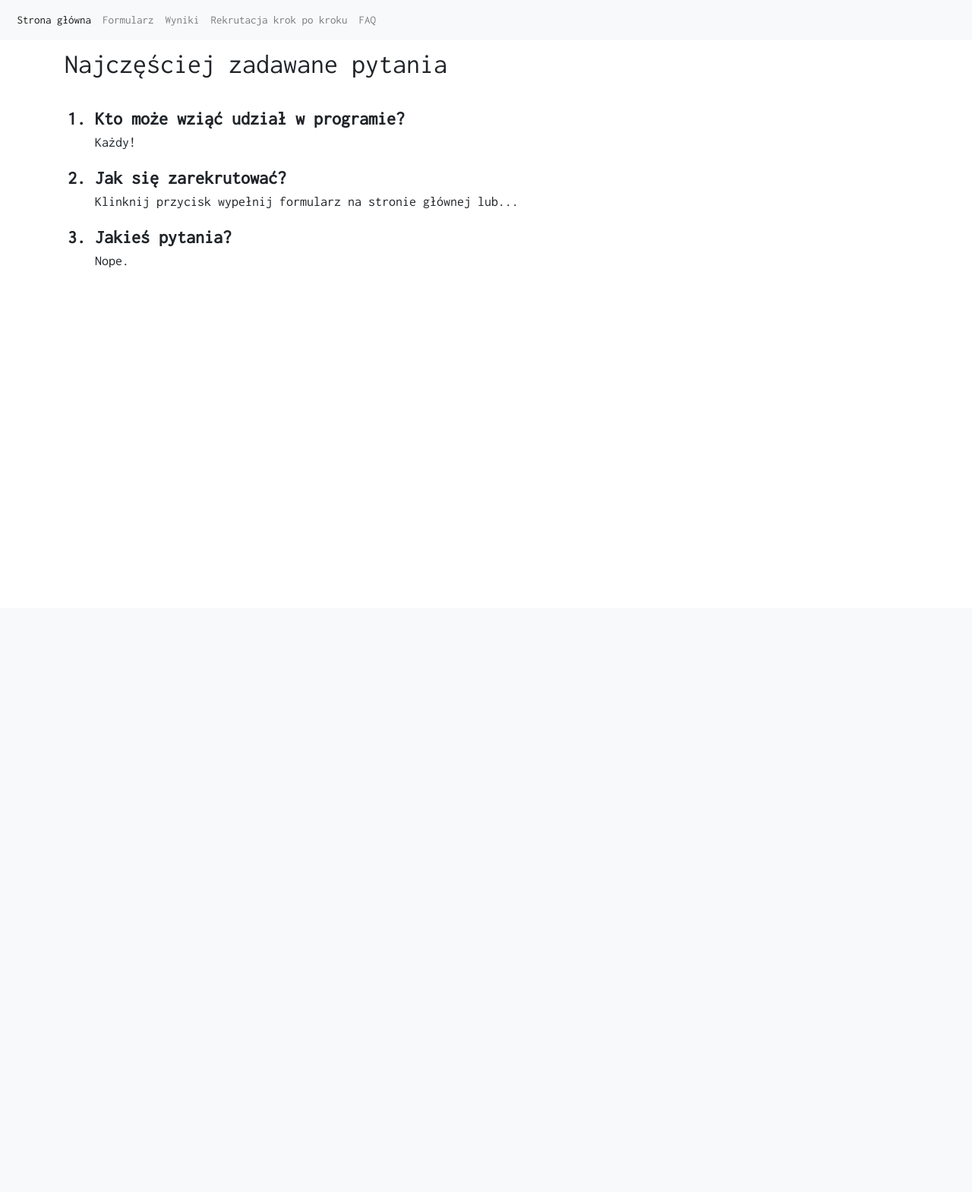
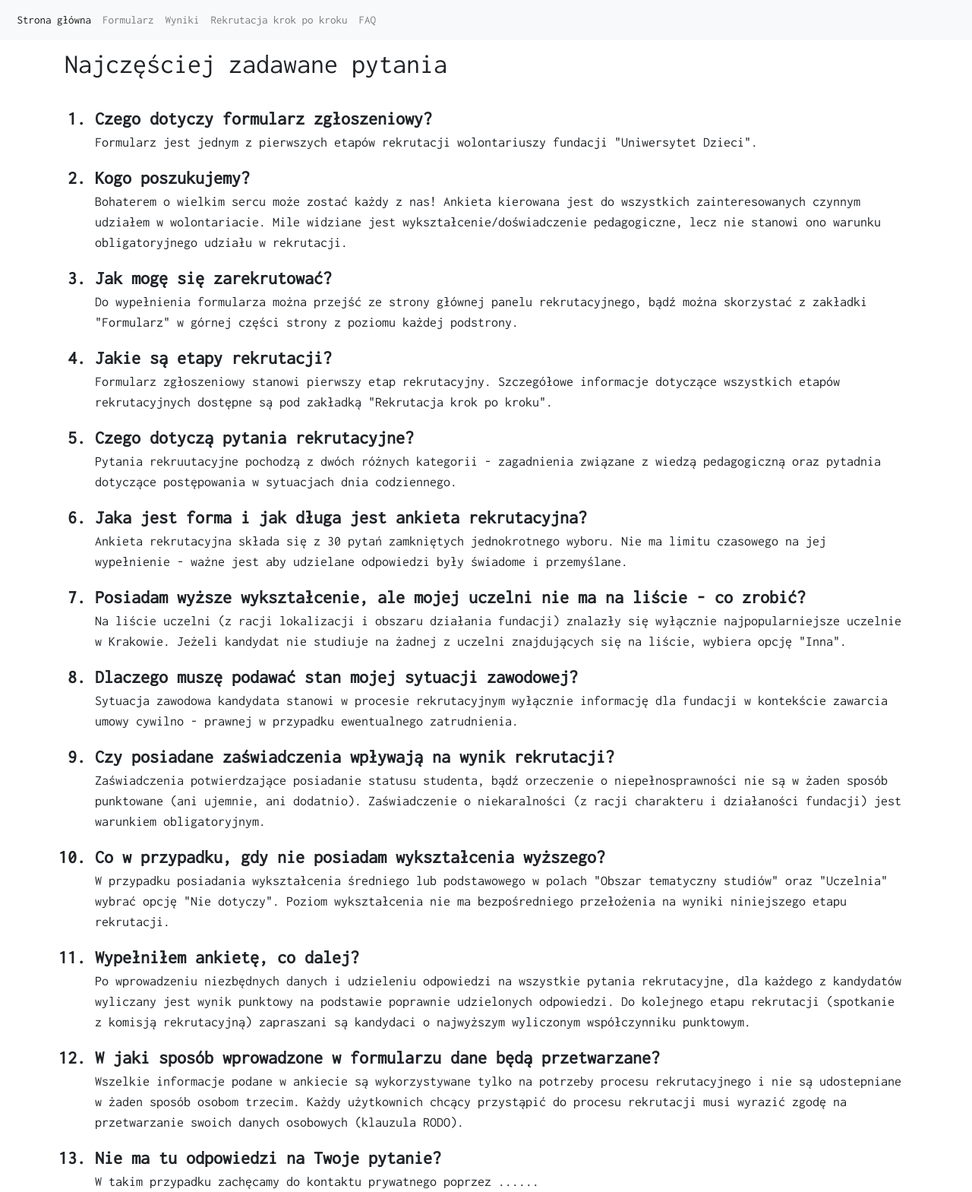
Before and after one commit to apieszka/webapp, a Flask app: page /faq in a window 1280 px wide. Shown: the whole page at 76% size. Before the commit the page ends 352 px from the top, so only its background shows below. Run offline with Flask 2, Linux system fonts and the light colour scheme; some libraries are stand-ins or nearby versions.

Commit message:
Update faq.html

```diff
--- a/unit5.1/unit5.1/templates/faq.html
+++ b/unit5.1/unit5.1/templates/faq.html
@@ -7,14 +7,45 @@
 
 <section>
     <ol>
-        <li style="font-weight: bold; font-size: x-large">Kto może wziąć udział w programie?</li>
-        <p style="font-weight: normal; font-size: large">Każdy!</p>
+        <li style="font-weight: bold; font-size: x-large">Czego dotyczy formularz zgłoszeniowy?</li>
+        <p style="font-weight: normal; font-size: large">Formularz jest jednym z pierwszych etapów rekrutacji wolontariuszy fundacji "Uniwersytet Dzieci".</p>
 
-        <li style="font-weight: bold; font-size: x-large">Jak się zarekrutować?</li>
-        <p style="font-weight: normal; font-size: large">Klinknij przycisk wypełnij formularz na stronie głównej lub...</p>
+        <li style="font-weight: bold; font-size: x-large">Kogo poszukujemy?</li>
+        <p style="font-weight: normal; font-size: large">Bohaterem o wielkim sercu może zostać każdy z nas! Ankieta kierowana jest do wszystkich zainteresowanych czynnym udziałem w wolontariacie. Mile widziane jest wykształcenie/doświadczenie pedagogiczne, lecz nie stanowi ono warunku obligatoryjnego udziału w rekrutacji.</p>
 
-        <li style="font-weight: bold; font-size: x-large">Jakieś pytania?</li>
-        <p style="font-weight: normal; font-size: large">Nope.</p>
+        <li style="font-weight: bold; font-size: x-large">Jak mogę się zarekrutować?</li>
+        <p style="font-weight: normal; font-size: large">Do wypełnienia formularza można przejść ze strony głównej panelu rekrutacyjnego, bądź można skorzystać z zakładki "Formularz" w górnej części strony z poziomu każdej podstrony.</p>
+
+        <li style="font-weight: bold; font-size: x-large">Jakie są etapy rekrutacji?</li>
+        <p style="font-weight: normal; font-size: large">Formularz zgłoszeniowy stanowi pierwszy etap rekrutacyjny. Szczegółowe informacje dotyczące wszystkich etapów rekrutacyjnych dostępne są pod zakładką "Rekrutacja krok po kroku".</p>
+
+        <li style="font-weight: bold; font-size: x-large">Czego dotyczą pytania rekrutacyjne?</li>
+        <p style="font-weight: normal; font-size: large">Pytania rekruutacyjne pochodzą z dwóch różnych kategorii - zagadnienia związane z wiedzą pedagogiczną oraz pytadnia dotyczące postępowania w sytuacjach dnia codziennego.</p>
+
+        <li style="font-weight: bold; font-size: x-large">Jaka jest forma i jak długa jest ankieta rekrutacyjna?</li>
+        <p style="font-weight: normal; font-size: large">Ankieta rekrutacyjna składa się z 30 pytań zamkniętych jednokrotnego wyboru. Nie ma limitu czasowego na jej wypełnienie - ważne jest aby udzielane odpowiedzi były świadome i przemyślane.</p>
+
+        <li style="font-weight: bold; font-size: x-large">Posiadam wyższe wykształcenie, ale mojej uczelni nie ma na liście - co zrobić?</li>
+        <p style="font-weight: normal; font-size: large">Na liście uczelni (z racji lokalizacji i obszaru działania fundacji) znalazły się wyłącznie najpopularniejsze uczelnie w Krakowie. Jeżeli kandydat nie studiuje na żadnej z uczelni znajdujących się na liście, wybiera opcję "Inna".</p>
+
+        <li style="font-weight: bold; font-size: x-large">Dlaczego muszę podawać stan mojej sytuacji zawodowej?</li>
+        <p style="font-weight: normal; font-size: large">Sytuacja zawodowa kandydata stanowi w procesie rekrutacyjnym wyłącznie informację dla fundacji w kontekście zawarcia umowy cywilno - prawnej w przypadku ewentualnego zatrudnienia.</p>
+
+        <li style="font-weight: bold; font-size: x-large">Czy posiadane zaświadczenia wpływają na wynik rekrutacji?</li>
+        <p style="font-weight: normal; font-size: large">Zaświadczenia potwierdzające posiadanie statusu studenta, bądź orzeczenie o niepełnosprawności nie są w żaden sposób punktowane (ani ujemnie, ani dodatnio). Zaświadczenie o niekaralności (z racji charakteru i działaności fundacji) jest warunkiem obligatoryjnym.</p>
+
+        <li style="font-weight: bold; font-size: x-large">Co w przypadku, gdy nie posiadam wykształcenia wyższego?</li>
+        <p style="font-weight: normal; font-size: large">W przypadku posiadania wykształcenia średniego lub podstawowego w polach "Obszar tematyczny studiów" oraz "Uczelnia" wybrać opcję "Nie dotyczy". Poziom wykształcenia nie ma bezpośredniego przełożenia na wyniki niniejszego etapu rekrutacji.</p>
+
+        <li style="font-weight: bold; font-size: x-large">Wypełniłem ankietę, co dalej?</li>
+        <p style="font-weight: normal; font-size: large">Po wprowadzeniu niezbędnych danych i udzieleniu odpowiedzi na wszystkie pytania rekrutacyjne, dla każdego z kandydatów wyliczany jest wynik punktowy na podstawie poprawnie udzielonych odpowiedzi. Do kolejnego etapu rekrutacji (spotkanie z komisją rekrutacyjną) zapraszani są kandydaci o najwyższym wyliczonym współczynniku punktowym.</p>
+
+        <li style="font-weight: bold; font-size: x-large">W jaki sposób wprowadzone w formularzu dane będą przetwarzane?</li>
+        <p style="font-weight: normal; font-size: large">Wszelkie informacje podane w ankiecie są wykorzystywane tylko na potrzeby procesu rekrutacyjnego i nie są udostepniane w żaden sposób osobom trzecim. Każdy użytkownich chcący przystąpić do procesu rekrutacji musi wyrazić zgodę na przetwarzanie swoich danych osobowych (klauzula RODO).</p>
+
+        <li style="font-weight: bold; font-size: x-large">Nie ma tu odpowiedzi na Twoje pytanie?</li>
+        <p style="font-weight: normal; font-size: large">W takim przypadku zachęcamy do kontaktu prywatnego poprzez ......</p>
+
     </ol>
 </section>
 {% endblock content %}
```
